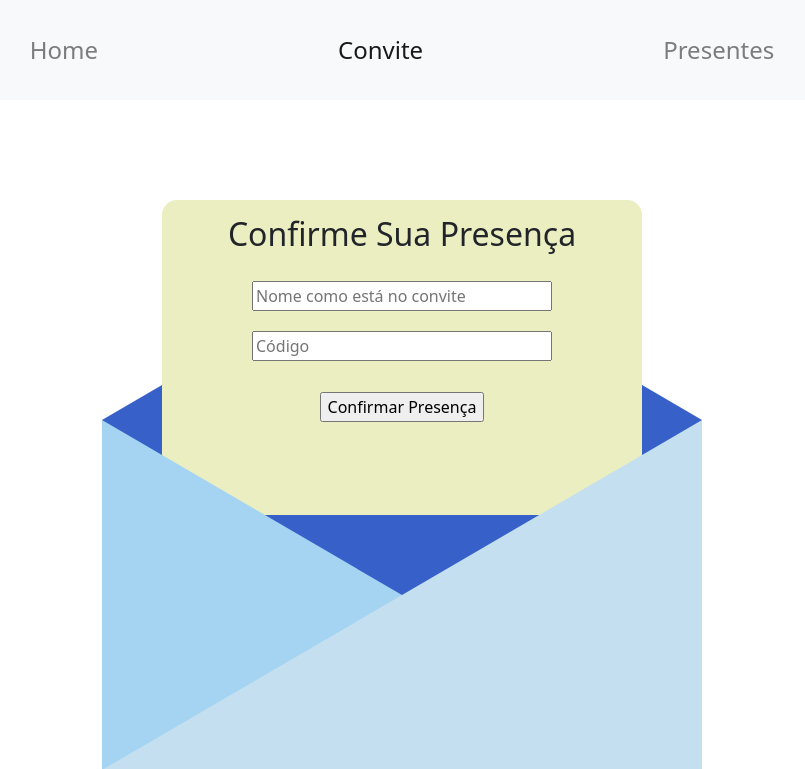
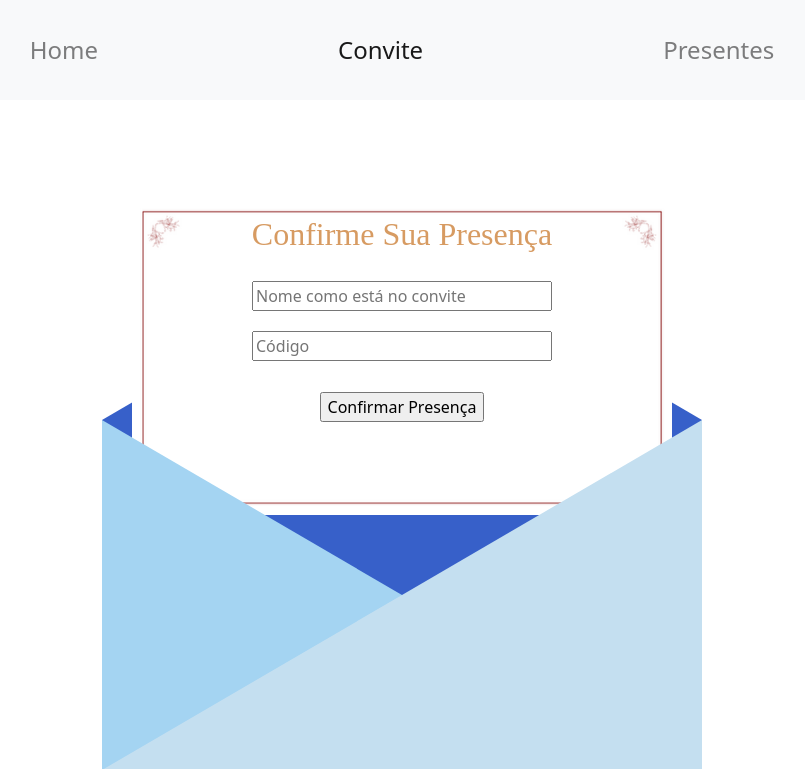
Before and after one commit to caiocbr/WeddingWebSite, a Flask app: page /guestlist in a window 1280 px wide. Shown: the top 769 px of the page, without its empty margins (238-1043 px from the left). Run offline with Flask 3, Linux system fonts and the light colour scheme; some libraries are stand-ins or nearby versions.

Commit message:
chaging background invite guestlist page

```diff
--- a/static/cardenvelop.css
+++ b/static/cardenvelop.css
@@ -59,10 +59,10 @@
 .letter {
     position: absolute;
     top: 0;
-    width: 80%;
+    width: 90%;
     height: 90%;
-    background-color: rgb(235, 238, 192);
-    border-radius: 15px;
+    background-image: url("./BackGroundInvite.png");
+    background-size: cover;
     z-index: 2;
     animation: slide-up 1s cubic-bezier(0.68, -0.55, 0.27, 1.55) forwards;
     animation-delay: 1s;
--- a/templates/guestlist.html
+++ b/templates/guestlist.html
@@ -32,7 +32,7 @@
         <div class="letter">
             {% if status == "get" %}
             <div class="formContent">
-                <h2 style="margin-top: 15px; margin-left: auto; margin-right: auto;">Confirme Sua Presença</h2>
+                <h2 style="margin-top: 15px; margin-left: auto; margin-right: auto; font-family: 'Belleza'; color: #D79B62;">Confirme Sua Presença</h2>
                 <form class="confirmationForm" method="POST" action="/guestlist">
 
                     <input class="formField" type="text" id="name" name="name" placeholder="Nome como está no convite" style="width: 300px;">
```
Also changed, not shown: static/BackGroundInvite.png (added).
